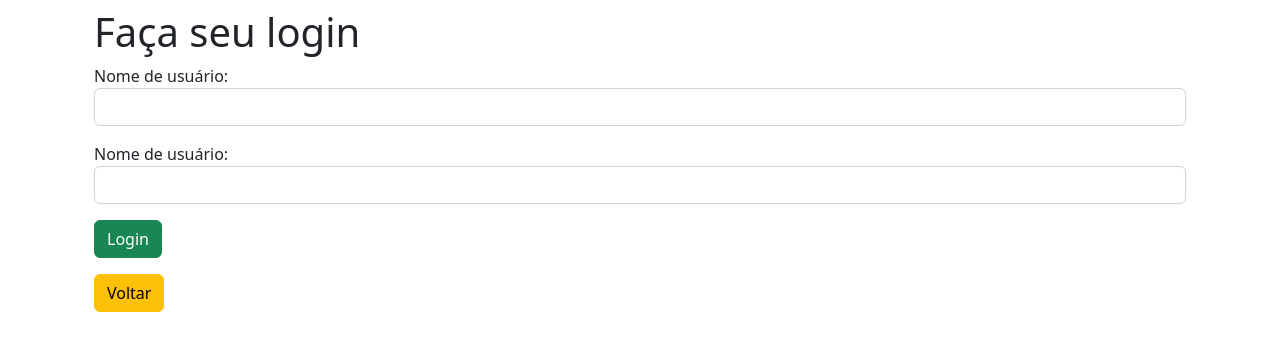
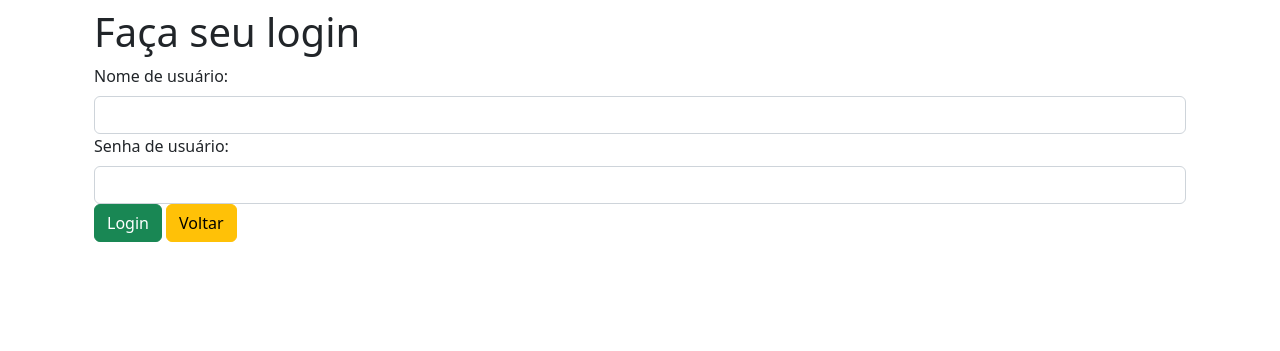
Before and after one commit to Nic0lasSouza/webpage-com-flask, a Flask app: page /login in a window 1280 px wide. Shown: the top 351 px of the page. Run offline with Flask 3, Linux system fonts and the light colour scheme; some libraries are stand-ins or nearby versions.

Commit message:
criando a class fomulariousuario para melhor segurança do form

```diff
--- a/helpers.py
+++ b/helpers.py
@@ -1,6 +1,6 @@
 import os
 from flask_wtf import FlaskForm
-from wtforms import StringField, validators, SubmitField
+from wtforms import StringField, validators, SubmitField, PasswordField
 from app import app
 
 class FormularioJogo(FlaskForm):
@@ -8,6 +8,12 @@ class FormularioJogo(FlaskForm):
     categoria = StringField('Categoria:', [validators.DataRequired(), validators.length(min=1, max=40)])
     console = StringField('Console:', [validators.DataRequired(), validators.length(min=1, max=20)])
     salvar = SubmitField('salvar')
+
+class FormularioUsuario(FlaskForm):
+    nome = StringField('Nome de usuário:', [validators.DataRequired(), validators.length(min=1, max=10)])
+    senha = StringField('Senha de usuário:', [validators.DataRequired(), validators.length(min=1, max=100)])
+    login = SubmitField('Login')
+
 def recupera_imagem(id):
     for nome_arquivo in os.listdir(app.config['UPLOAD_PATH']):
         if f'capa{id}' in nome_arquivo:
--- a/templates/login.html
+++ b/templates/login.html
@@ -17,12 +17,21 @@
             <h1>Faça seu login</h1>
             <form method="POST" action="{{url_for('autenticar')}}">
                 <input type="hidden" name="proxima" value="{{proxima or url_for('index')}}">
-                <p><label>Nome de usuário: </label><input class="form-control" type="text" name="usuario" required>  </p>
-                <p><label>Nome de usuário: </label><input class="form-control" type="password" name="senha" required>  </p>
-                <p><button class="btn btn-success" type="submit">Login</button></p>
+                {{form.csrf_token()}}
+                <div class="form-group">
+                    {{form.nome.label( class="form-label")}}
+                    {{form.nome(class="form-control")}}
+                </div>
+                <div class="form-group">
+                    {{form.senha.label( class="form-label")}}
+                    {{form.senha(class="form-control")}}
+                </div>
+                <div class="form-group">
+                    {{form.login(class="btn btn-success")}}
+                    <a class= "btn btn-warning" href="{{url_for('index')}}">Voltar</a>
+                </div>
+
             </form>
-            <a class= "btn btn-warning" href="{{url_for('index')}}">Voltar</a>
-
         </div>
     </body>
 </html>
--- a/views.py
+++ b/views.py
@@ -1,7 +1,7 @@
 from flask import Flask, render_template, request, redirect, session, flash, url_for, send_from_directory
 from app import app, db
 from models import Jogos,Usuarios
-from helpers import recupera_imagem,deleta_arquivo, FormularioJogo
+from helpers import recupera_imagem,deleta_arquivo, FormularioJogo, FormularioUsuario
 import time
 
 @app.route('/')
@@ -95,15 +95,19 @@ def deletar(id):
 
 @app.route('/login')
 def login():
+    form = FormularioUsuario()
     proxima = request.args.get('proxima')
-    return render_template('login.html', proxima=proxima)
+
+    return render_template('login.html', proxima=proxima, form=form)
 
 @app.route('/autenticar', methods=['POST',])
 def autenticar():
+    form = FormularioUsuario(request.form)
+
     #AQUI VAI CONFERIR SE O USUARIO QUE VAI SE LOGAR CONSTA NO BANCO
-    usuario = Usuarios.query.filter_by(nickname=request.form['usuario']).first()
+    usuario = Usuarios.query.filter_by(nickname=form.nome.data).first()
     if usuario:
-        if request.form['senha'] == usuario.senha:
+        if form.senha.data == usuario.senha:
             session['usuario_logado'] = usuario.nome
             flash(usuario.nome + ' '+ '  logado com sucesso')
             proxima_pagina = request.form['proxima']
```
